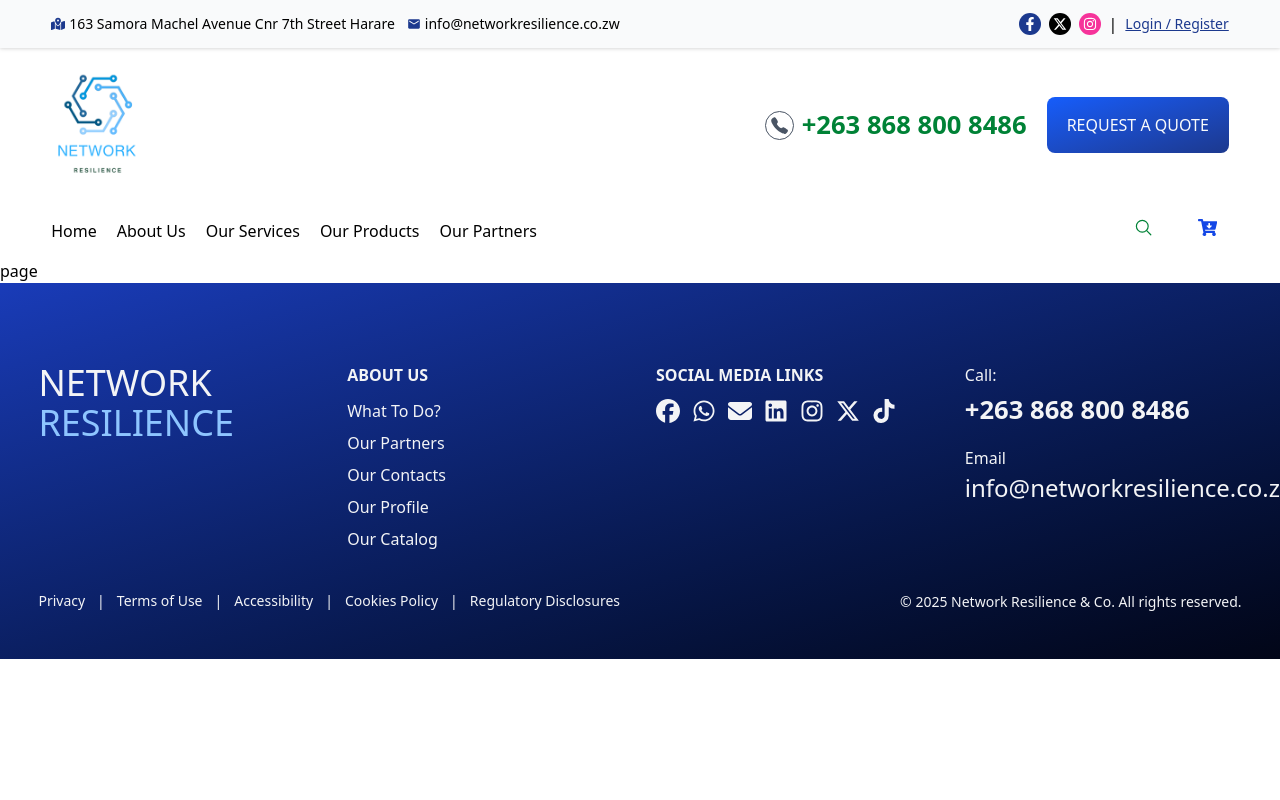
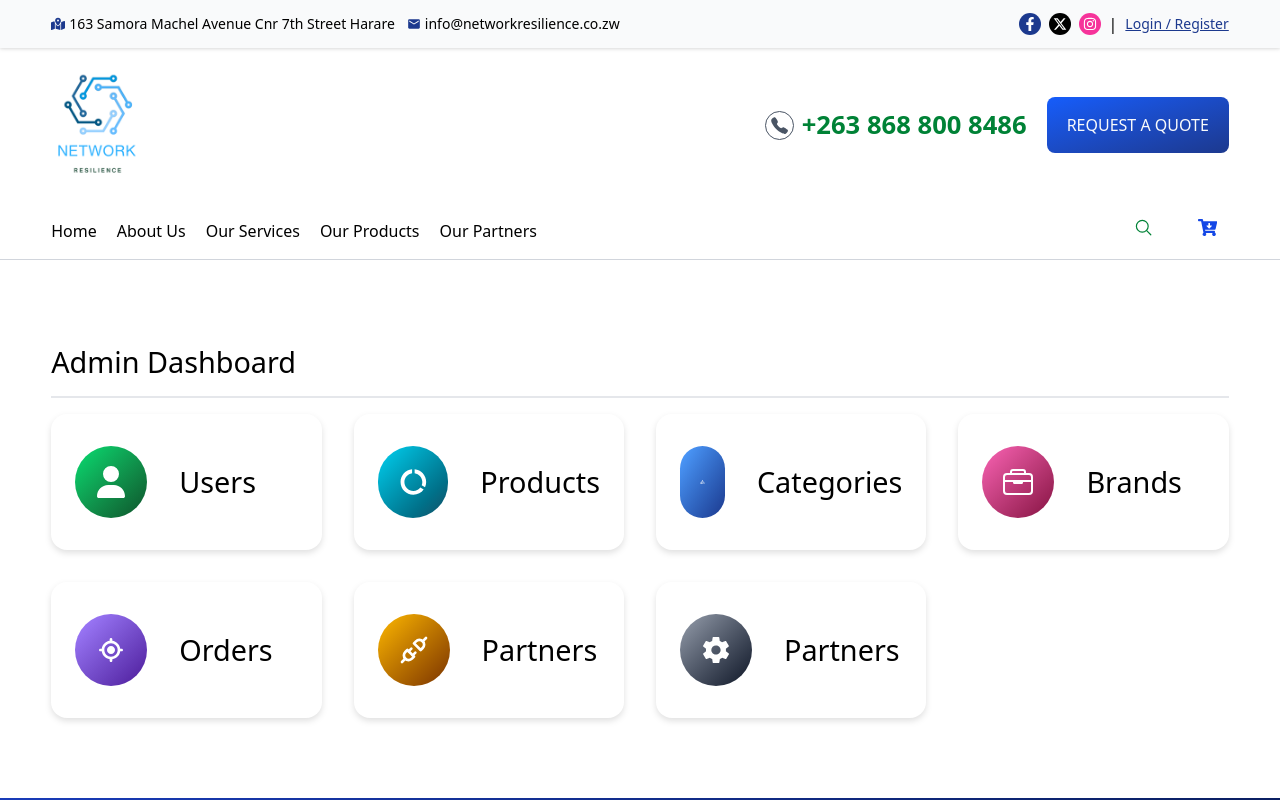
Before and after one commit to markchovava/next-network-resili, a Next.js app: page /admin in a window 1280 px wide. Shown: the top 800 px of the page. Built offline with nearby package versions, Linux system fonts and the light colour scheme.

Commit message:
Working on Admin

```diff
--- a/src/app/admin/page.jsx
+++ b/src/app/admin/page.jsx
@@ -1,7 +1,74 @@
 import React from 'react'
+import { FaUser } from "react-icons/fa6";
+import { MdOutlineDataSaverOff } from "react-icons/md";
+import { MdOutlineCategory } from "react-icons/md";
+import { IoBriefcaseOutline } from "react-icons/io5";
+import { CgTrack } from "react-icons/cg";
+import { TbPlugConnected } from "react-icons/tb";
+import { IoMdSettings } from "react-icons/io";
+
+
 
 export default function page() {
   return (
-    <div>page</div>
+    <>
+    <section className='py-[5rem] border-t border-gray-300'>
+      <div className='mx-auto w-[92%]'>
+        <h3 className='text-[1.8rem] font-light mb-3'>Admin Dashboard</h3>
+        <hr className='border-b border-gray-200' />
+        <div className='w-[100%] grid lg:grid-cols-4 md:grid-cols-2 grid-cols-1 gap-8 mt-4'>
+          {/*  */}
+          <div className='group cursor-pointer bg-white rounded-2xl drop-shadow-md py-8 px-6 flex items-center justify-start gap-8 hover:drop-shadow-xl'>
+            <div className='overflow-hidden bg-gradient-to-br p-5 from-green-400 to-green-900 flex items-center justify-center rounded-full'>
+              <FaUser className='text-[2rem] text-white group-hover:scale-110 duration-300 ease-in-out transition-all' />
+            </div>
+          <h2 className='text-[1.8rem]'>Users</h2>
+          </div>
+          {/*  */}
+          <div className='group cursor-pointer bg-white rounded-2xl drop-shadow-md py-8 px-6 flex items-center justify-start gap-8 hover:drop-shadow-xl'>
+            <div className='overflow-hidden bg-gradient-to-br p-5 from-cyan-400 to-cyan-900 flex items-center justify-center rounded-full'>
+              <MdOutlineDataSaverOff className='text-[2rem] text-white group-hover:scale-110 duration-300 ease-in-out transition-all' />
+            </div>
+          <h2 className='text-[1.8rem]'>Products</h2>
+          </div>
+          {/*  */}
+          <div className='group cursor-pointer bg-white rounded-2xl drop-shadow-md py-8 px-6 flex items-center justify-start gap-8 hover:drop-shadow-xl'>
+            <div className='overflow-hidden bg-gradient-to-br p-5 from-blue-400 to-blue-900 flex items-center justify-center rounded-full'>
+              <MdOutlineCategory className='text-[2rem] text-white group-hover:scale-110 duration-300 ease-in-out transition-all' />
+            </div>
+          <h2 className='text-[1.8rem]'>Categories</h2>
+          </div>
+          {/*  */}
+          <div className='group cursor-pointer bg-white rounded-2xl drop-shadow-md py-8 px-6 flex items-center justify-start gap-8 hover:drop-shadow-xl'>
+            <div className='overflow-hidden bg-gradient-to-br p-5 from-pink-400 to-pink-900 flex items-center justify-center rounded-full'>
+              <IoBriefcaseOutline className='text-[2rem] text-white group-hover:scale-110 duration-300 ease-in-out transition-all' />
+            </div>
+          <h2 className='text-[1.8rem]'>Brands</h2>
+          </div>
+          {/*  */}
+          <div className='group cursor-pointer bg-white rounded-2xl drop-shadow-md py-8 px-6 flex items-center justify-start gap-8 hover:drop-shadow-xl'>
+            <div className='overflow-hidden bg-gradient-to-br p-5 from-violet-400 to-violet-900 flex items-center justify-center rounded-full'>
+              <CgTrack className='text-[2rem] text-white group-hover:scale-110 duration-300 ease-in-out transition-all' />
+            </div>
+          <h2 className='text-[1.8rem]'>Orders</h2>
+          </div>
+          {/*  */}
+          <div className='group cursor-pointer bg-white rounded-2xl drop-shadow-md py-8 px-6 flex items-center justify-start gap-8 hover:drop-shadow-xl'>
+            <div className='overflow-hidden bg-gradient-to-br p-5 from-amber-400 to-amber-900 flex items-center justify-center rounded-full'>
+              <TbPlugConnected className='text-[2rem] text-white group-hover:scale-110 duration-300 ease-in-out transition-all' />
+            </div>
+          <h2 className='text-[1.8rem]'>Partners</h2>
+          </div>
+          {/*  */}
+          <div className='group cursor-pointer bg-white rounded-2xl drop-shadow-md py-8 px-6 flex items-center justify-start gap-8 hover:drop-shadow-xl'>
+            <div className='overflow-hidden bg-gradient-to-br p-5 from-gray-400 to-gray-900 flex items-center justify-center rounded-full'>
+              <IoMdSettings className='text-[2rem] text-white group-hover:scale-110 duration-300 ease-in-out transition-all' />
+            </div>
+          <h2 className='text-[1.8rem]'>Partners</h2>
+          </div>
+        </div>
+      </div>
+    </section>
+    </>
   )
 }
```
